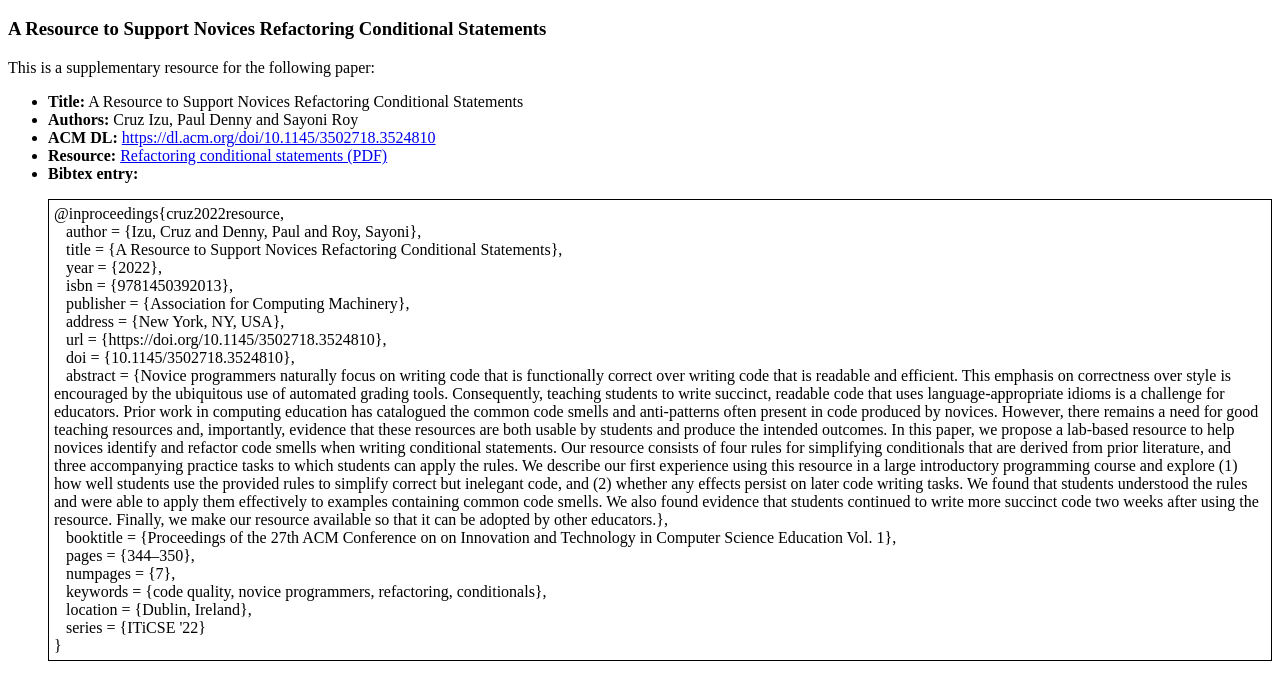
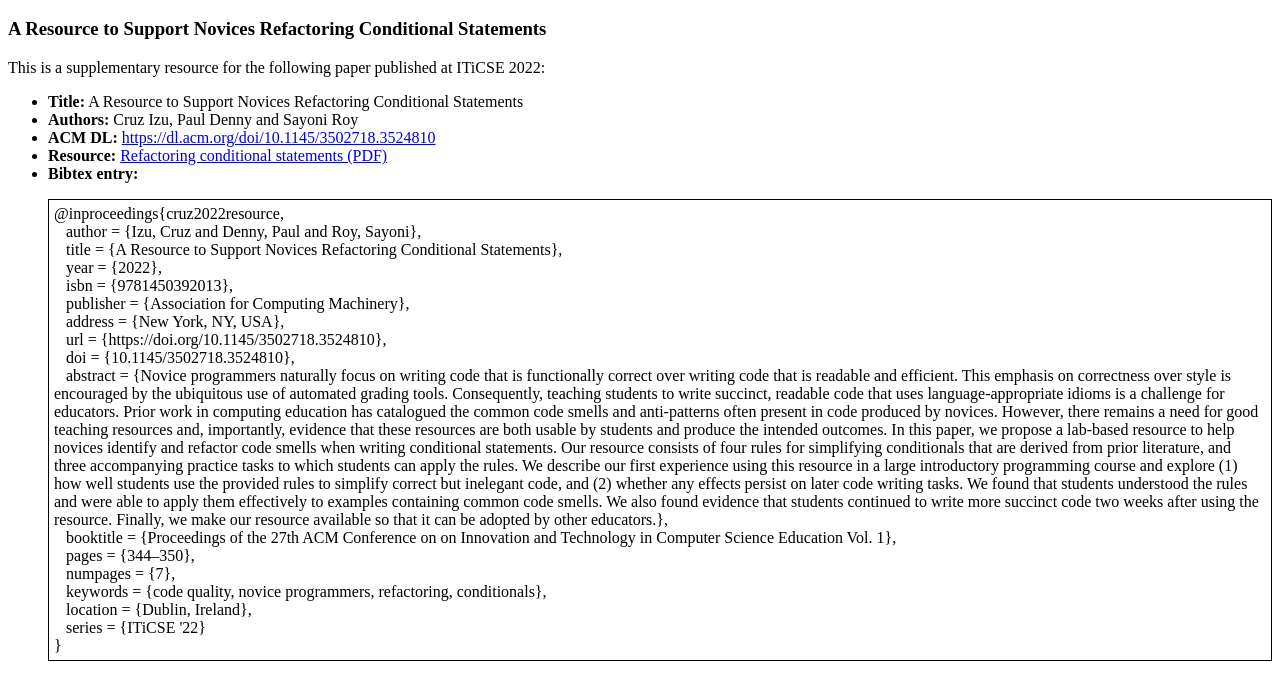
Before and after one commit to iticse22-refactor/resource, a plain HTML site: page index.html in a window 1280 px wide. Shown: the part 48-748 px from the top of the page. Drawn offline with Linux system fonts and the light colour scheme.

Commit message:
updated index

```diff
--- a/index.html
+++ b/index.html
@@ -9,7 +9,7 @@
 <h1>ITiCSE 2022 Supplementary Resource</h1>
 <h3>A Resource to Support Novices Refactoring Conditional Statements</h3>
 <p>
-This is a supplementary resource for the following paper:
+This is a supplementary resource for the following paper published at ITiCSE 2022:
 <ul>
 <li><b>Title:</b> A Resource to Support Novices Refactoring Conditional Statements</li>
 <li><b>Authors:</b> Cruz Izu, Paul Denny and Sayoni Roy</li>
```
